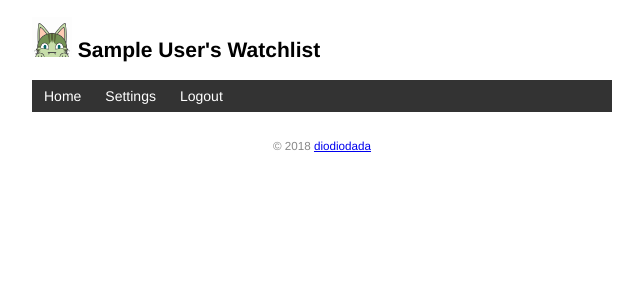
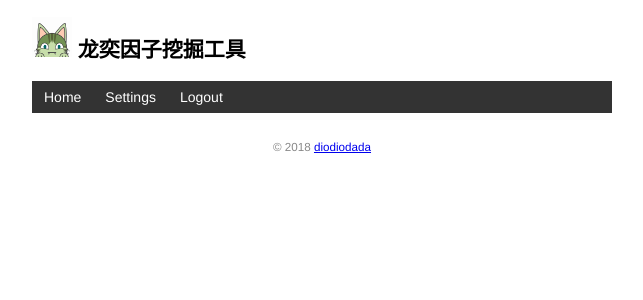
Before and after one commit to diodiodada/watchlist, a Flask app: page /base in a window 1280 px wide. Shown: the top 300 px of the page, without its empty margins (318-961 px from the left). Run offline with Flask 2, Linux system fonts and the light colour scheme; the visitor is signed in with stand-in values (Sample User, id 1); data comes from the database, SQL or seed files in the repository.

Commit message:
ready for new branch

```diff
--- a/templates/base.html
+++ b/templates/base.html
@@ -4,7 +4,7 @@
     {% block head %}
     <meta charset="utf-8">
     <meta name="viewport" content="width=device-width, initial-scale=1.0">
-    <title>{{ user.name }}'s Watchlist</title>
+    <title>龙奕因子挖掘工具</title>
     <link rel="icon" href="{{ url_for('static', filename='favicon.ico') }}">
     <link rel="stylesheet" href="{{ url_for('static', filename='style.css') }}" type="text/css">
     {% endblock %}
@@ -16,7 +16,7 @@
     {% endfor %}
     <h2>
         <img alt="Avatar" class="avatar" src="{{ url_for('static', filename='images/avatar.png') }}">
-        {{ user.name }}'s Watchlist
+        龙奕因子挖掘工具
     </h2>
     <nav>
         <ul>
```
